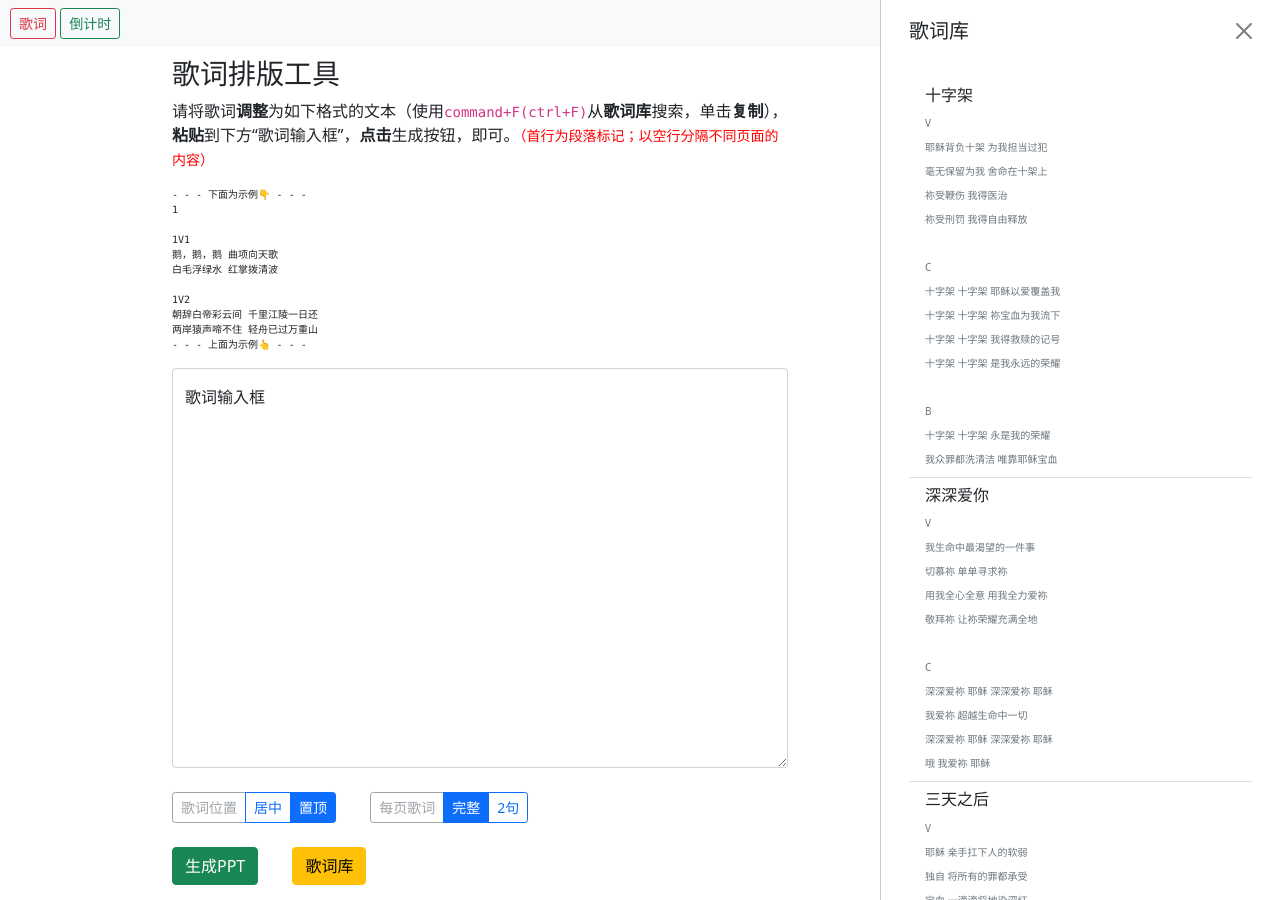
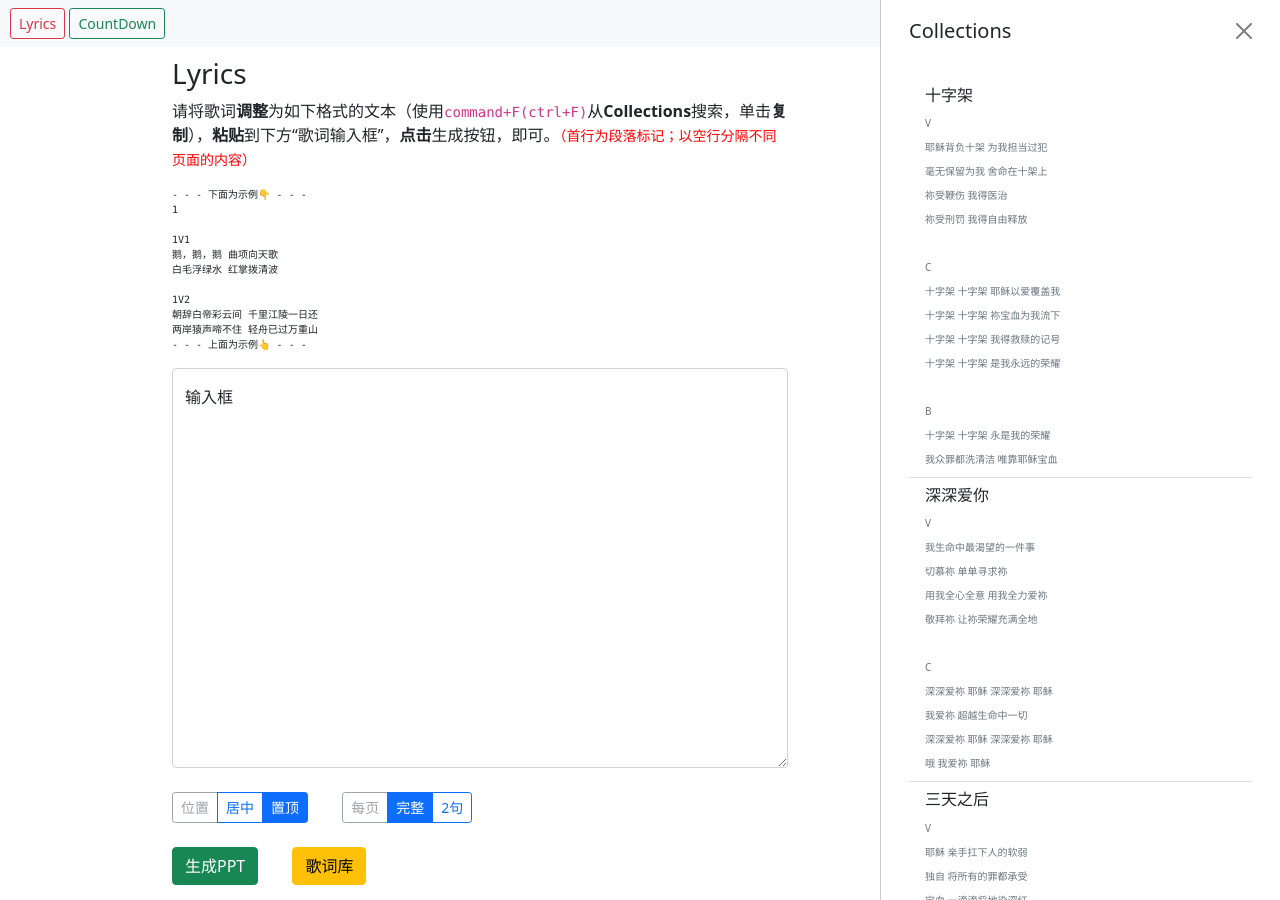
Before and after one commit to iamlockelightning/iamlockelightning.github.io, a Jekyll site: the page toy.html, which Jekyll copies as it is, in a window 1280 px wide. Built offline with Jekyll 4.4.1, drawn with Linux system fonts in a browser that asks for light colours; nearby versions of some CDN libraries.

Commit message:
Update toy.html

```diff
--- a/toy.html
+++ b/toy.html
@@ -17,8 +17,8 @@
 
     <nav class="navbar navbar-light bg-light d-flex justify-content-start" id="nav_bar">
       <div style="padding-left: 10px;">
-      <a href="/toy" class="btn btn-outline-danger btn-sm">歌词</a>
-      <a href="/count" class="btn btn-outline-success btn-sm">倒计时</a>
+      <a href="/toy" class="btn btn-outline-danger btn-sm">Lyrics</a>
+      <a href="/count" class="btn btn-outline-success btn-sm">CountDown</a>
       <!-- <a href="#" class="btn btn-outline-warning btn-sm">抽签</a> -->
       <!-- <a href="#" class="btn btn-outline-primary btn-sm">op 4</a>
       <a href="#" class="btn btn-outline-dark btn-sm">op 5</a> -->
@@ -29,8 +29,8 @@
       <div class="row justify-content-md-center">
         <div class="col-6">
 
-          <h3>歌词排版工具</h3>
-          <p>请将歌词<strong>调整</strong>为如下格式的文本（使用<code>command+F(ctrl+F)</code>从<strong>歌词库</strong>搜索，单击<strong>复制</strong>），<strong>粘贴</strong>到下方“歌词输入框”，<strong>点击</strong>生成按钮，即可。<small style="color:red">（首行为段落标记；以空行分隔不同页面的内容）</small></p>
+          <h3>Lyrics</h3>
+          <p>请将歌词<strong>调整</strong>为如下格式的文本（使用<code>command+F(ctrl+F)</code>从<strong>Collections</strong>搜索，单击<strong>复制</strong>），<strong>粘贴</strong>到下方“歌词输入框”，<strong>点击</strong>生成按钮，即可。<small style="color:red">（首行为段落标记；以空行分隔不同页面的内容）</small></p>
           <pre style="font-size: 10px">- - - 下面为示例👇 - - -
 1
 
@@ -44,13 +44,13 @@
 - - - 上面为示例👆 - - -</pre>
           <div class="form-floating">
             <textarea class="form-control" placeholder="歌词" id="lyrics" style="height: 400px"></textarea>
-            <label for="lyrics">歌词输入框</label>
+            <label for="lyrics">输入框</label>
           </div>
 
           <br/>
 
           <div class="btn-group btn-group-sm" role="group" aria-label="Small button group">
-            <button class="btn btn-outline-secondary" type="button" disabled>歌词位置</button>
+            <button class="btn btn-outline-secondary" type="button" disabled>位置</button>
 
             <input type="radio" class="btn-check" name="btnradio11" id="btnradio1" autocomplete="off">
             <label class="btn btn-outline-primary" for="btnradio1">居中</label>
@@ -60,7 +60,7 @@
           </div>
 
           <div class="btn-group btn-group-sm" role="group" aria-label="Small button group" style="margin-left: 30px;">
-            <button class="btn btn-outline-secondary" type="button" disabled>每页歌词</button>
+            <button class="btn btn-outline-secondary" type="button" disabled>每页</button>
 
             <input type="radio" class="btn-check" name="btnradio22" id="btnradio3" autocomplete="off" checked>
             <label class="btn btn-outline-primary" for="btnradio3">完整</label>
@@ -82,7 +82,7 @@
 
         <div class="offcanvas offcanvas-end show" data-bs-scroll="true" data-bs-backdrop="false" tabindex="-1" id="offcanvasScrolling" aria-labelledby="offcanvasScrollingLabel">
           <div class="offcanvas-header">
-            <h5 class="offcanvas-title" id="offcanvasScrollingLabel">歌词库</h5>
+            <h5 class="offcanvas-title" id="offcanvasScrollingLabel">Collections</h5>
             <button type="button" class="btn-close" data-bs-dismiss="offcanvas" aria-label="Close"></button>
           </div>
           <div class="offcanvas-body">
```
